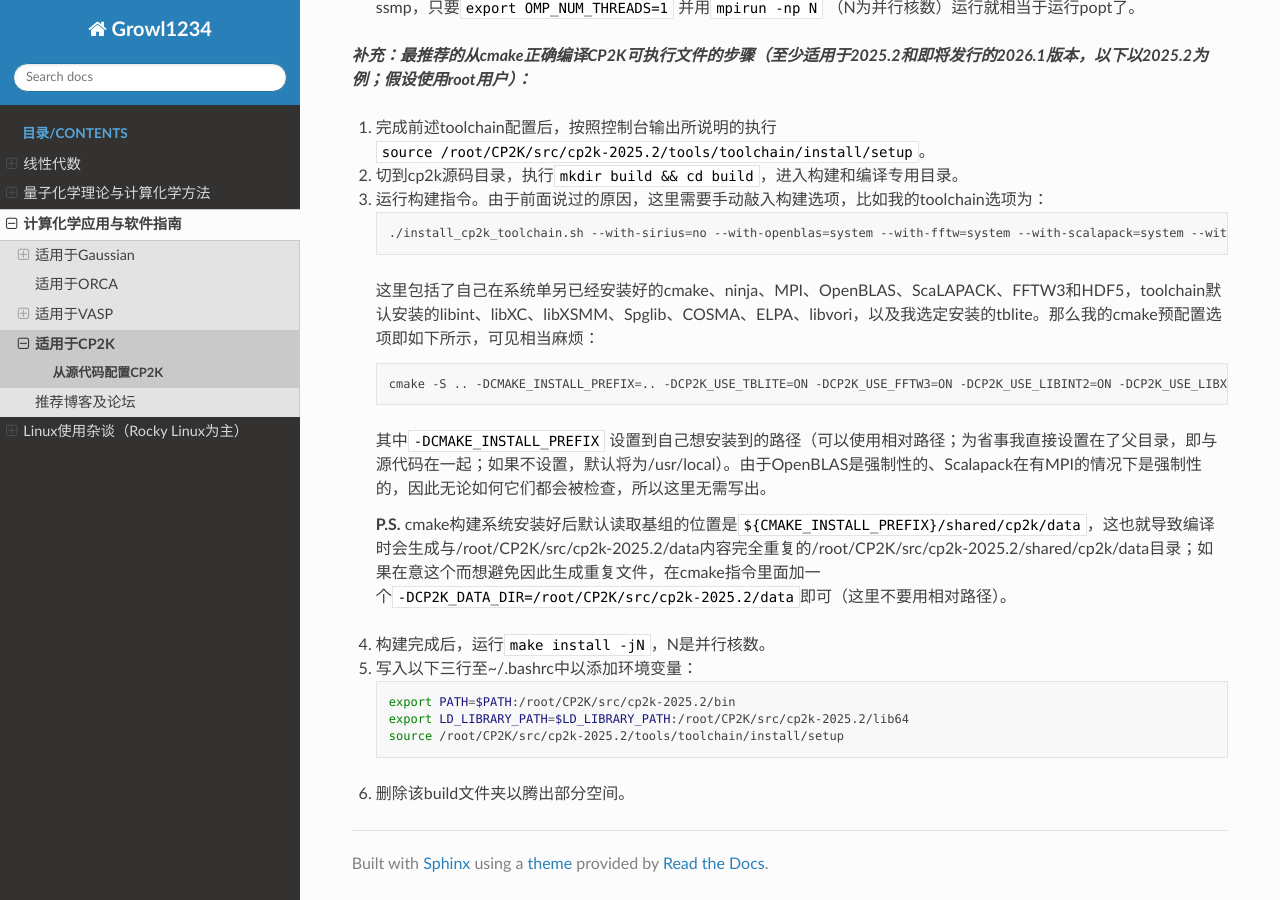
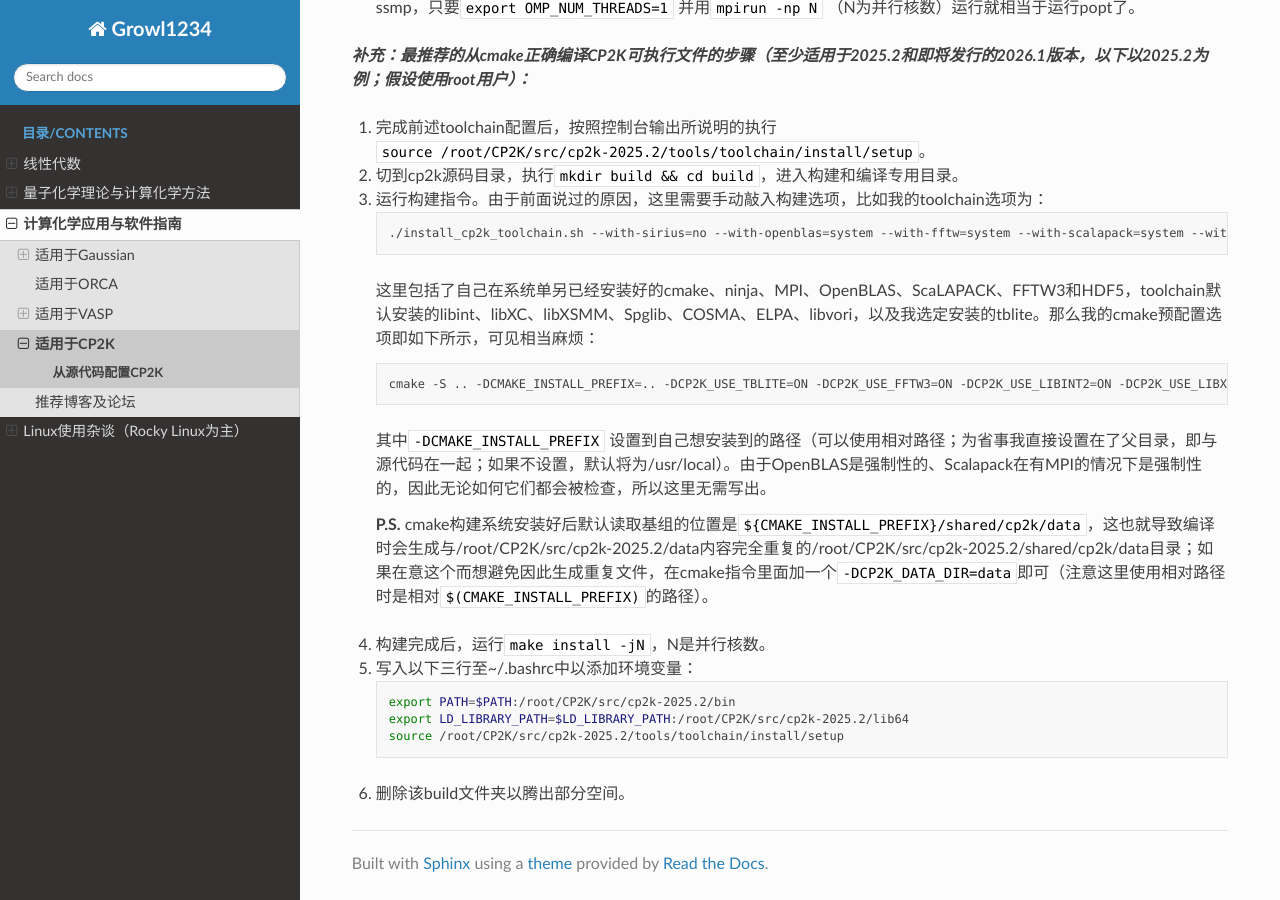
Before and after one commit to Growl1234/RTDProject, a Sphinx documentation site: the page built from source/applications/CP2K/installation.md, in a window 1280 px wide and 900 px high, scrolled down 988 px. Built offline with Sphinx 7.4.7 and the Read the Docs theme 3.1.0, drawn with Linux system fonts in a browser that asks for light colours.

Commit message:
Update installation.md

```diff
--- a/source/applications/CP2K/installation.md
+++ b/source/applications/CP2K/installation.md
@@ -39,7 +39,7 @@ cmake -S .. -DCMAKE_INSTALL_PREFIX=.. -DCP2K_USE_TBLITE=ON -DCP2K_USE_FFTW3=ON -
 
 其中<code style="font-size: 14px;">-DCMAKE_INSTALL_PREFIX</code> 设置到自己想安装到的路径（可以使用相对路径；为省事我直接设置在了父目录，即与源代码在一起；如果不设置，默认将为/usr/local）。由于OpenBLAS是强制性的、Scalapack在有MPI的情况下是强制性的，因此无论如何它们都会被检查，所以这里无需写出。
 
-**P.S.** cmake构建系统安装好后默认读取基组的位置是<code style="font-size: 14px;">${CMAKE_INSTALL_PREFIX}/shared/cp2k/data</code>，这也就导致编译时会生成与/root/CP2K/src/cp2k-2025.2/data内容完全重复的/root/CP2K/src/cp2k-2025.2/shared/cp2k/data目录；如果在意这个而想避免因此生成重复文件，在cmake指令里面加一个<code style="font-size: 14px;">-DCP2K_DATA_DIR=/root/CP2K/src/cp2k-2025.2/data</code>即可（这里不要用相对路径）。</li>
+**P.S.** cmake构建系统安装好后默认读取基组的位置是<code style="font-size: 14px;">${CMAKE_INSTALL_PREFIX}/shared/cp2k/data</code>，这也就导致编译时会生成与/root/CP2K/src/cp2k-2025.2/data内容完全重复的/root/CP2K/src/cp2k-2025.2/shared/cp2k/data目录；如果在意这个而想避免因此生成重复文件，在cmake指令里面加一个<code style="font-size: 14px;">-DCP2K_DATA_DIR=data</code>即可（注意这里使用相对路径时是相对<code style="font-size: 14px;">$(CMAKE_INSTALL_PREFIX)</code>的路径）。</li>
 
 <li> 构建完成后，运行<code style="font-size: 14px;">make install -jN</code>，N是并行核数。</li>
 
```
